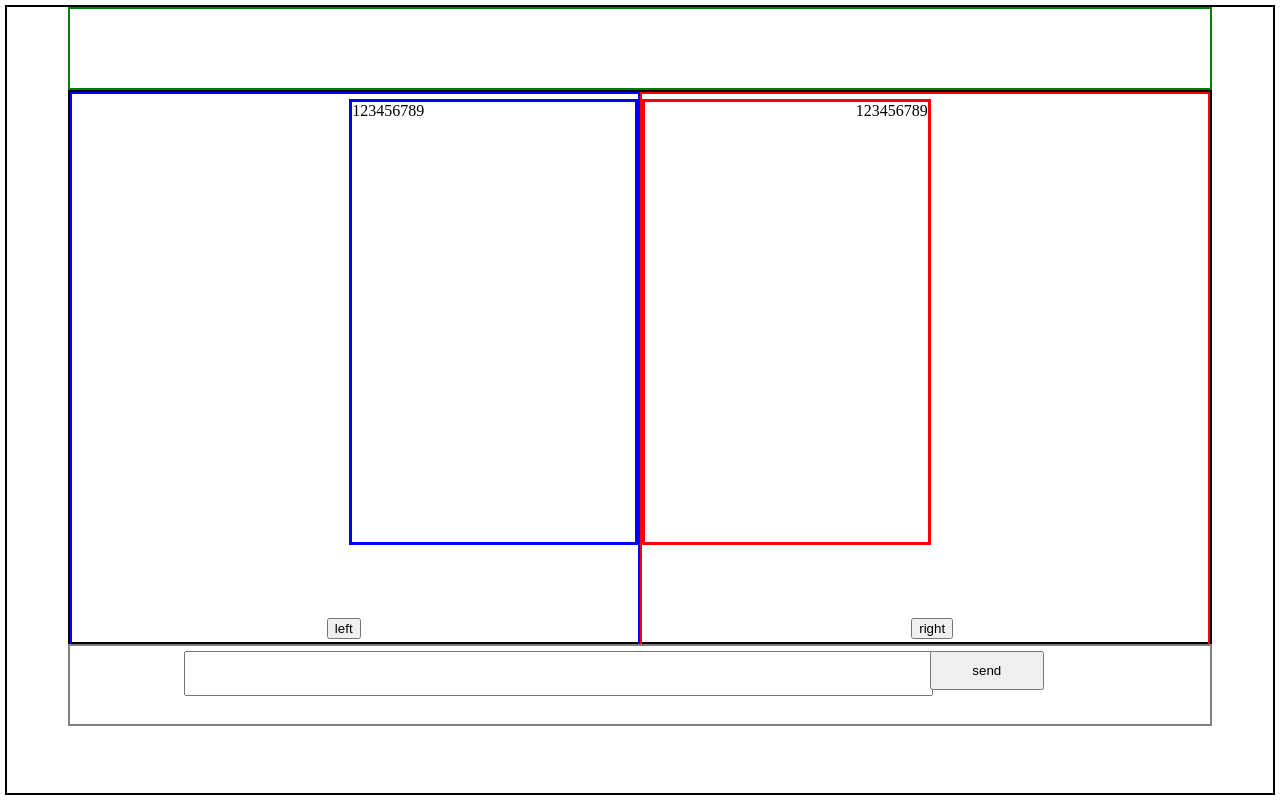
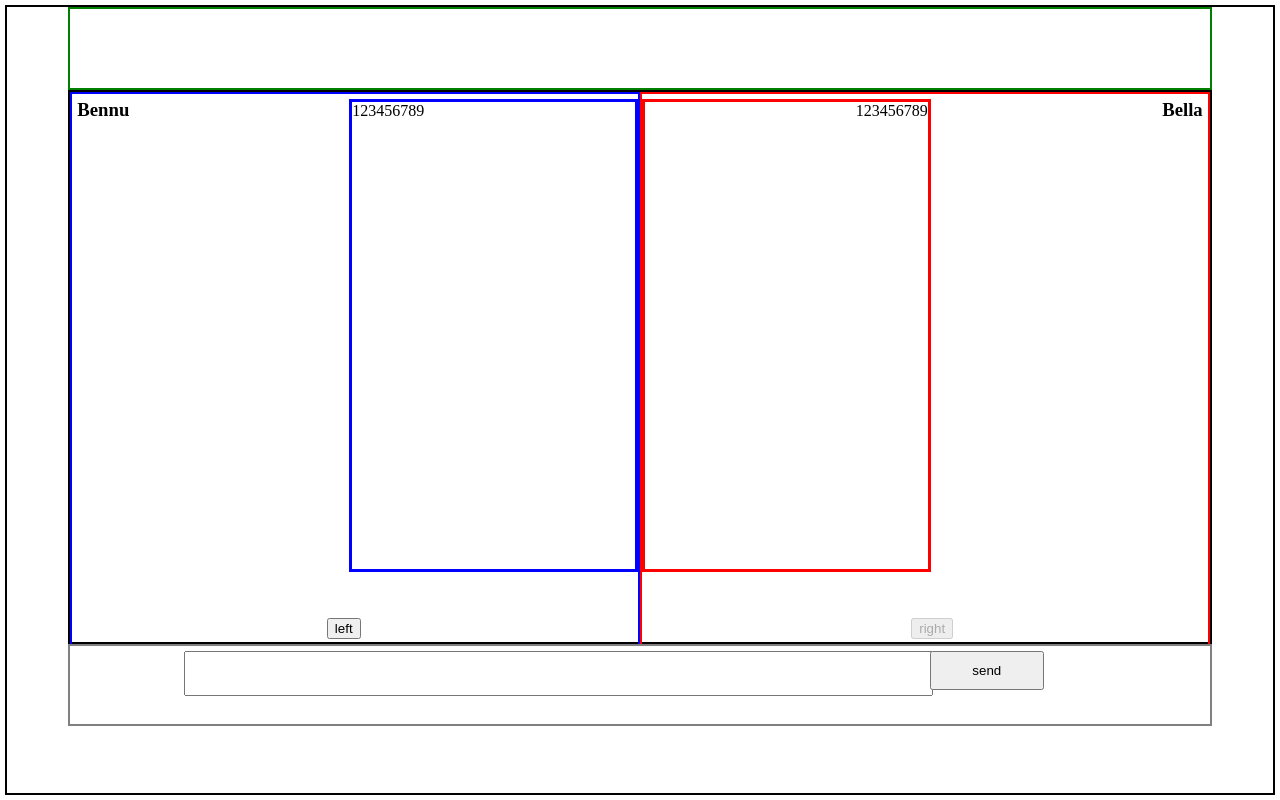
Before and after one commit to muchu1983/CollectiveIntelligence, a Django app: page /chat/ in a window 1280 px wide. Run offline with Django 3.2, Linux system fonts and the light colour scheme.

Commit message:
add left and right button switch

```diff
--- a/ci/static/css/ci/chat.css
+++ b/ci/static/css/ci/chat.css
@@ -43,9 +43,16 @@ html, body {
     float: left;
 }
 
+.divLeftChatFrame h3{
+    position: absolute;
+    top: 5px;
+    left: 5px;
+    margin: 0px;
+}
+
 .divLeftChatFrame .divLeftMessage{
     width: 50%;
-    height: 80%;
+    height: 85%;
     position: absolute;
     top: 5px;
     right: 0px;
@@ -74,9 +81,16 @@ html, body {
     float: right;
 }
 
+.divRightChatFrame h3{
+    position: absolute;
+    top: 5px;
+    right: 5px;
+    margin: 0px;
+}
+
 .divRightChatFrame .divRightMessage{
     width: 50%;
-    height: 80%;
+    height: 85%;
     position: absolute;
     top: 5px;
     left: 0px;
--- a/ci/static/js/ci/chat.js
+++ b/ci/static/js/ci/chat.js
@@ -9,8 +9,21 @@
     $(document).ready(initChat);
 
     function initChat() {
-
+        initLeftAndRightSwitchBtn();
 
     };
 
+    function initLeftAndRightSwitchBtn() {
+        $(".btnLeftOn").prop("disabled", false);
+        $(".btnRightOn").prop("disabled", true);
+        $(".btnLeftOn").click(function(){
+            $(".btnLeftOn").prop("disabled", true);
+            $(".btnRightOn").prop("disabled", false);
+        });
+        $(".btnRightOn").click(function(){
+            $(".btnLeftOn").prop("disabled", false);
+            $(".btnRightOn").prop("disabled", true);
+        });
+    };
+
 })(jQuery);
--- a/ci/template/chat.html
+++ b/ci/template/chat.html
@@ -31,12 +31,14 @@ This file is part of BSD license
         <div class="divHeader"></div>
         <div class="divContent">
             <div class="divLeftChatFrame">
+                <h3>Bennu</h3>
                 <div class="divLeftMessage">
                     <span>123456789</span>
                 </div>
                 <input class="btnLeftOn" type="button" value="left"></input>
             </div>
             <div class="divRightChatFrame">
+                <h3>Bella</h3>
                 <div class="divRightMessage">
                     <span>123456789</span>
                 </div>
```
